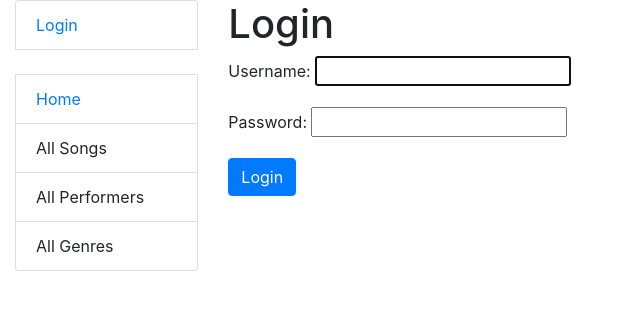
After one commit to VyacheslavFomenko/music-library, a Django app: page /accounts/login/ in a window 1280 px wide. The commit adds this page. Shown: the top 310 px of the page, without its empty margins (0-640 px from the left). Run offline with Django 5.2, Linux system fonts and the light colour scheme.

Commit message:
implement user authentification

```diff
--- a/catalog/views.py
+++ b/catalog/views.py
@@ -1,3 +1,5 @@
+from msilib.schema import ListView
+
 from django.contrib.auth.decorators import login_required
 from django.shortcuts import render
 
@@ -6,7 +8,7 @@ from catalog.models import Song, Performer, Genre
 
 # Create your views here.
 
-# @login_required
+@login_required
 def index(request):
     """View function for the home page of the site."""
     num_songs = Song.objects.all().count()
--- a/music_library/settings.py
+++ b/music_library/settings.py
@@ -124,6 +124,8 @@ STATICFILES_DIRS = (BASE_DIR / "static",)
 
 STATIC_ROOT = BASE_DIR / "staticfiles"
 
+LOGIN_REDIRECT_URL = "/catalog/"
+
 # Default primary key field type
 # https://docs.djangoproject.com/en/5.0/ref/settings/#default-auto-field
 
--- a/music_library/urls.py
+++ b/music_library/urls.py
@@ -20,4 +20,5 @@ from django.urls import path, include
 urlpatterns = [
     path("admin/", admin.site.urls),
     path("", include("catalog.urls", namespace="catalog")),
+    path("accounts/", include("django.contrib.auth.urls"))
 ]
--- a/templates/includes/sidebar.html
+++ b/templates/includes/sidebar.html
@@ -1,4 +1,13 @@
 <ul class="sidebar-nav list-group">
+    {% if user.is_authenticated %}
+    <li class="list-group-item">User: <a href="{{ user.get_absolute_url }}">{{ user.get_username }}</a></li>
+    <li class="list-group-item"><a href="{% url 'logout'%}?next={{request.path}}">Logout</a></li>
+  {% else %}
+    <li class="list-group-item"><a href="{% url 'login'%}?next={{request.path}}">Login</a></li>
+  {% endif %}
+
+  <br>
+
   <li class="list-group-item"><a href="{% url 'catalog:index' %}">Home</a></li>
   <li class="list-group-item"><a>All Songs</a></li>
   <li class="list-group-item"><a>All Performers</a></li>
--- /dev/null
+++ b/templates/registration/login.html
@@ -0,0 +1,23 @@
+{% extends "base.html" %}
+
+{% block content %}
+
+{% if form.errors %}
+  <p>Your username and password didn't match. Please try again.</p>
+{% endif %}
+
+<h1>Login</h1>
+
+{% if next %}
+  <p>Please login to see this page.</p>
+{% endif %}
+
+<form method="post" action="{% url 'login' %}">
+  {% csrf_token %}
+  {{ form.as_p}}
+
+  <input type="submit" value="Login" class="btn btn-primary" />
+  <input type="hidden" name="next" value="{{ next }}" />
+</form>
+
+{% endblock %}
```
Also changed, not shown: templates/registration/logged_out.html (added, +7 -0 lines).
